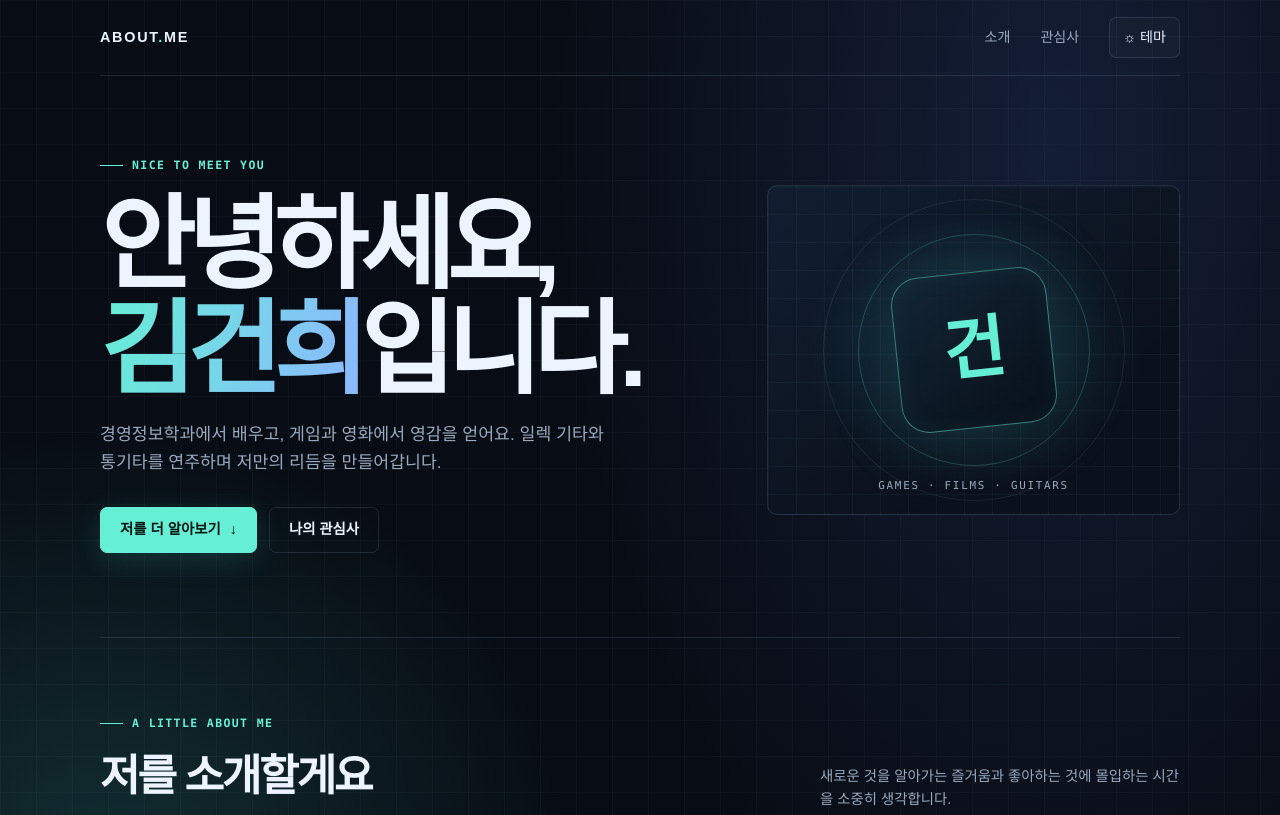
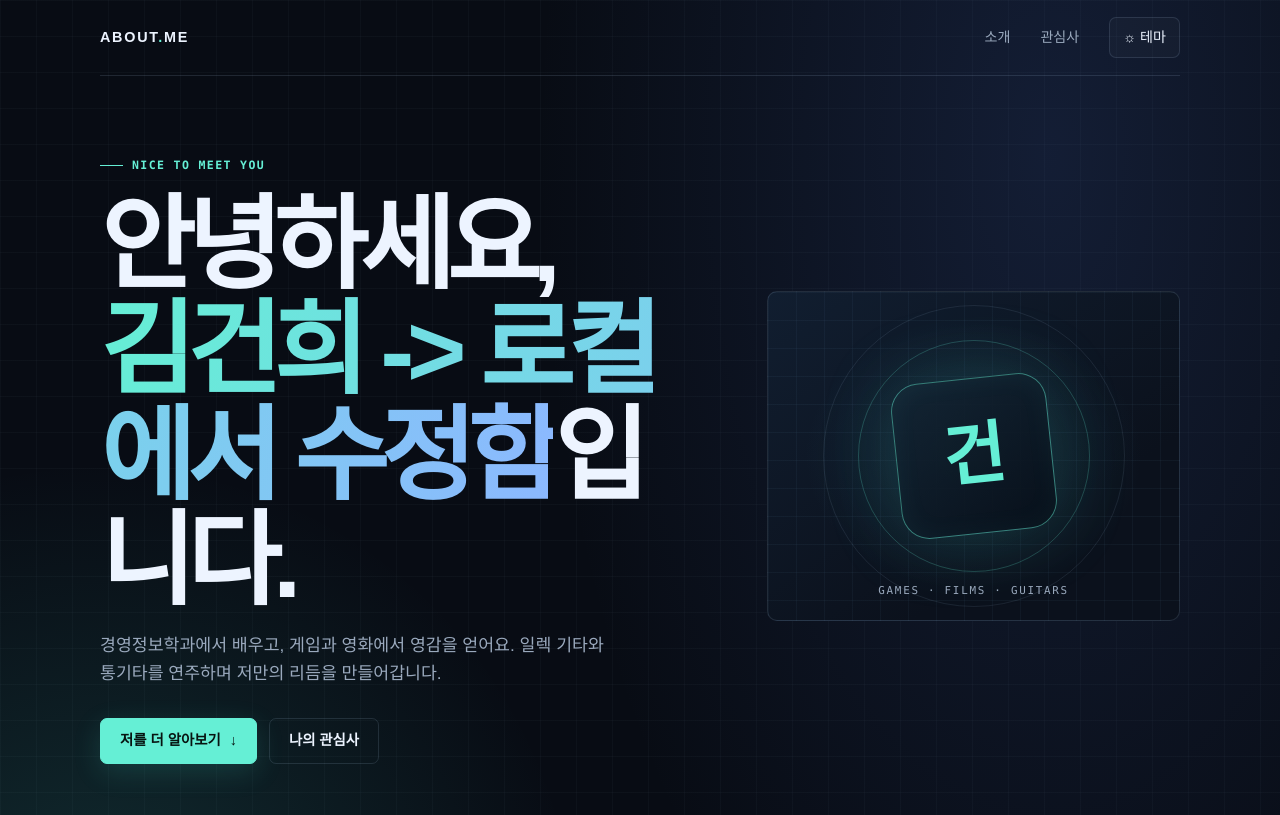
Before and after one commit to gungallagehr/week11-mini, a plain HTML site: page index.html in a window 1280 px wide. Shown: the top 815 px of the page. Drawn offline with Linux system fonts and the light colour scheme.

Commit message:
Modify introduction heading in index.html
Updated the introduction heading to reflect local modifications.

```diff
--- a/index.html
+++ b/index.html
@@ -246,7 +246,7 @@
     <section class="wrap hero" id="home">
       <div>
         <div class="eyebrow">Nice to meet you</div>
-        <h1>안녕하세요,<br><span>김건희</span>입니다.</h1>
+        <h1>안녕하세요,<br><span>김건희 -> 로컬에서 수정함</span>입니다.</h1>
         <p class="intro">경영정보학과에서 배우고, 게임과 영화에서 영감을 얻어요. 일렉 기타와 통기타를 연주하며 저만의 리듬을 만들어갑니다.</p>
         <div class="hero-actions">
           <a class="button primary" href="#about">저를 더 알아보기 <span aria-hidden="true">↓</span></a>
```
